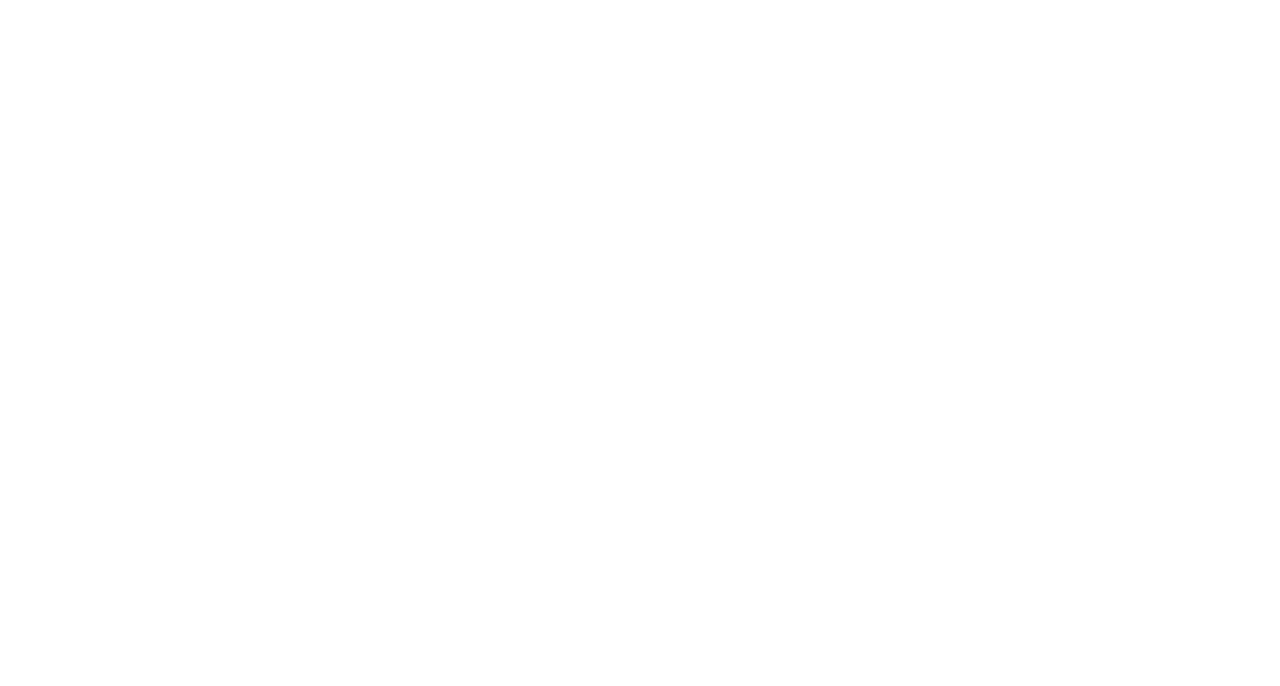
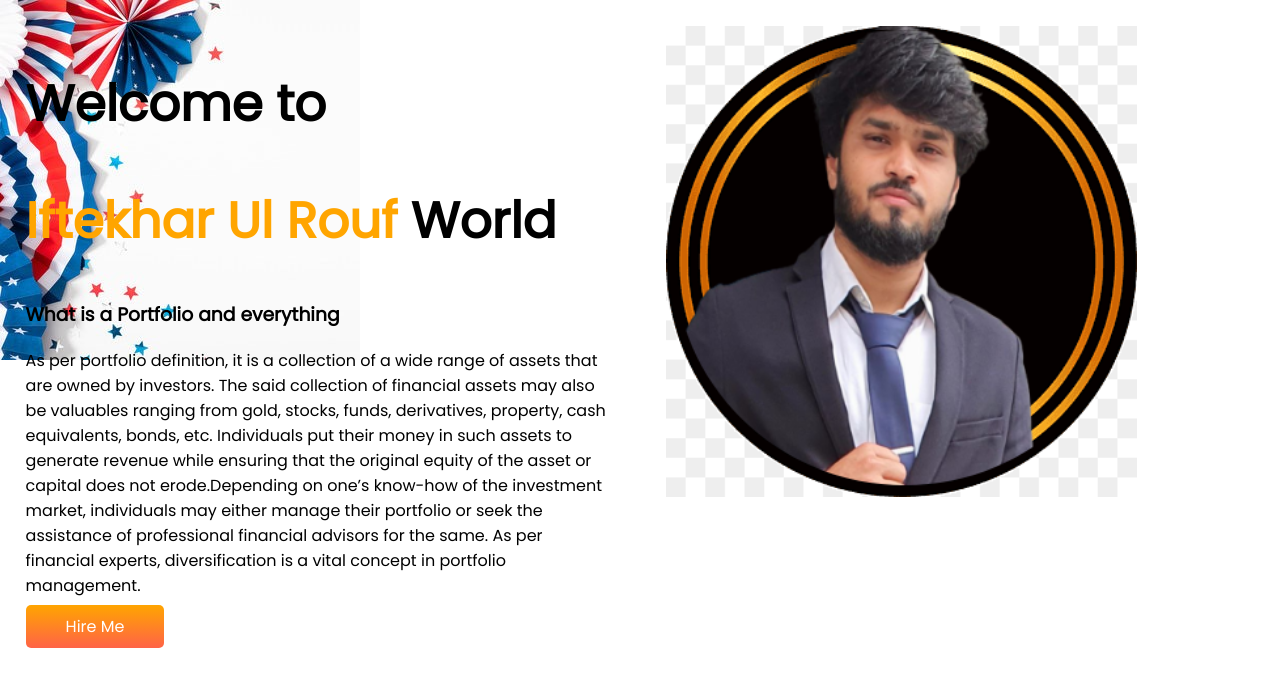
Before and after one commit to IftekharUlRouf/developer-portfolio, a plain HTML site: page index.html in a window 1280 px wide. Drawn offline with Linux system fonts and the light colour scheme.

Commit message:
banner added

```diff
--- a/index.html
+++ b/index.html
@@ -1,12 +1,41 @@
 <!DOCTYPE html>
 <html lang="en">
+
 <head>
     <meta charset="UTF-8">
     <meta http-equiv="X-UA-Compatible" content="IE=edge">
     <meta name="viewport" content="width=, initial-scale=1.0">
     <title>My Portfolio</title>
+    <link rel="preconnect" href="https://fonts.googleapis.com">
+    <link rel="preconnect" href="https://fonts.gstatic.com" crossorigin>
+    <link href="https://fonts.googleapis.com/css2?family=Poppins&display=swap" rel="stylesheet">
+    <link rel="stylesheet" href="style.css">
 </head>
+
 <body>
+    <section class="top-banner">
+        <div class="half-width">
+            <h1>Welcome to </h1>
+            <h1><span class="orange">Iftekhar Ul Rouf</span> World</h1>
+            <h3>What is a Portfolio and everything</h3>
+            <p>As per portfolio definition, it is a collection of a wide range of assets that are owned by investors.
+                The said collection of financial assets may also be valuables ranging from gold, stocks, funds,
+                derivatives, property, cash equivalents, bonds, etc. Individuals put their money in such assets to
+                generate revenue while ensuring that the original equity of the asset or capital does not
+                erode.Depending on one’s know-how of the investment market, individuals may either manage their
+                portfolio or seek the assistance of professional financial advisors for the same. As per financial
+                experts, diversification is a vital concept in portfolio management. </p>
+
+            <a class="button01" target="_blank" href="https://www.youtube.com">Hire Me</a>
+        </div>
+
+        <div class="half-width">
+            <img src="images/mypic.png" alt="">
+
+        </div>
+    </section>
+
 
 </body>
+
 </html>
--- /dev/null
+++ b/style.css
@@ -0,0 +1,38 @@
+body {
+    font-family: 'Poppins', sans-serif;
+    margin: 0%;
+}
+
+h1 {
+    font-size: 50px;
+}
+
+.orange {
+    color: orange;
+}
+
+section {
+    display: flex;
+}
+
+.half-width {
+    width: 50%;
+    padding: 2%;
+}
+
+.half-width img {
+    width: 80%;
+}
+
+.button01 {
+    text-decoration: none;
+    color: white;
+    padding: 10px 40px;
+    border-radius: 5px;
+    background-image: linear-gradient(orange, tomato);
+}
+
+.top-banner {
+    background-image: url(images/flower.jpg);
+    background-repeat: no-repeat;
+}
```
Also changed, not shown: images/developer.png (added), images/flower.jpg (added), images/hardy.png (added), images/header_bg.png (added), images/icons/facebook.png (added), images/icons/insta.png (added), images/icons/js.png (added), images/icons/mongo.png (added), images/icons/nodejs.png (added), images/icons/react.png (added), images/icons/twitter.png (added), images/mypic.png (added).
